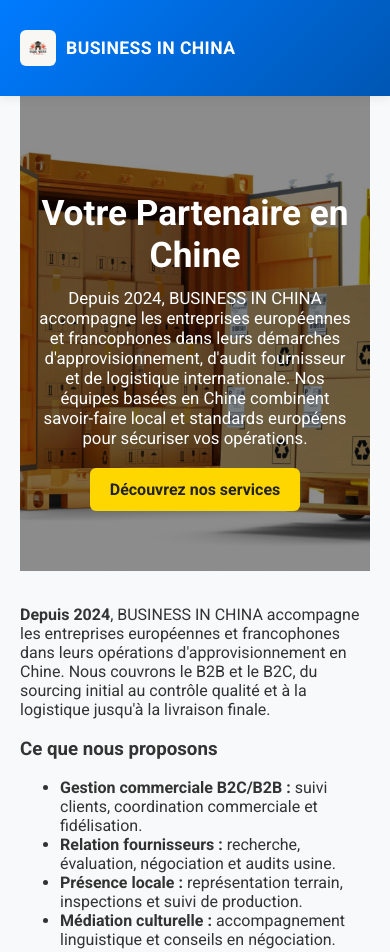
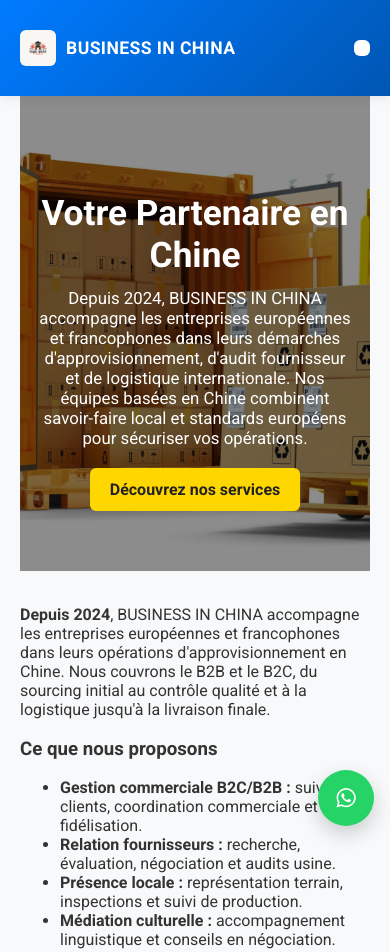
Before and after one commit to SSJosue/Business-in-China, a plain HTML site: page index.html in a window 390 px wide. Shown: the top 952 px of the page. Drawn offline with Linux system fonts and the light colour scheme.

Commit message:
Update index.html

```diff
--- a/index.html
+++ b/index.html
@@ -117,7 +117,7 @@
 
         .hamburger-btn {
             display: none;
-            background: transparent;
+            background: white;
             border: none;
             color: white;
             cursor: pointer;
@@ -307,7 +307,7 @@
 
     <header role="banner">
         <div class="header-content">
-            <a href="#about" class="brand" aria-label="Business in China - accueil">
+            <a href="#about" class="brand" aria-label="Business in China - accueil</a>">
                 <img src="fais moi un vrai logo professionnel sans background _ Business in China_.jpg" alt="Logo BUSINESS IN CHINA" height="36" style="width:auto; border-radius:6px; object-fit:contain;">
                 <h1 style="font-family: 'Roboto', sans-serif; font-weight:700; margin:0; font-size:1.1rem; letter-spacing:0.4px;">BUSINESS IN CHINA</h1>
             </a>
@@ -401,7 +401,52 @@
                 </div>
             </div>
         </section>
+        <style>
+        /* WhatsApp floating button */
+        #whatsapp-btn {
+            position: fixed;
+            right: 16px;
+            top: 50%;
+            transform: translateY(-50%);
+            background: #25D366;
+            color: #fff;
+            width: 56px;
+            height: 56px;
+            border-radius: 50%;
+            display: flex;
+            align-items: center;
+            justify-content: center;
+            box-shadow: 0 8px 20px rgba(0,0,0,0.18);
+            z-index: 2200;
+            text-decoration: none;
+            transition: transform .18s ease, box-shadow .18s ease;
+        }
+        #whatsapp-btn:focus,
+        #whatsapp-btn:hover {
+            transform: translateY(-50%) scale(1.06);
+            box-shadow: 0 12px 30px rgba(0,0,0,0.22);
+            outline: none;
+        }
+        #whatsapp-btn i { font-size: 22px; }
 
+        /* Keep button bottom-right on small screens (avoid centered overlay) */
+        @media (max-width: 720px) {
+            #whatsapp-btn {
+                top: auto;
+                bottom: 18px;
+                right: 16px;
+                transform: none;
+            }
+        }
+        </style>
+
+        <a id="whatsapp-btn"
+             href="https://wa.me/8613501658242?text=Bonjour%20BUSINESS%20IN%20CHINA%2C%20je%20souhaite%20être%20contacté%20pour%20mes%20achats%20en%20Chine."
+             target="_blank" rel="noopener noreferrer"
+             aria-label="Contacter BUSINESS IN CHINA via WhatsApp">
+            <span class="visually-hidden">Contacter BUSINESS IN CHINA via WhatsApp</span>
+            <i class="fab fa-whatsapp" aria-hidden="true"></i>
+        </a>
 
 
         <section id="services" aria-labelledby="services-title">
@@ -411,28 +456,28 @@
                     <i class="fas fa-shopping-cart" aria-hidden="true"></i>
                     <h3 id="svc-1">Achats &amp; Sourcing</h3>
                     <p>Recherche fournisseurs, évaluation, négociation et suivi de production pour garantir conformité et prix compétitifs.</p>
-                    <a class="btn" href="contact.html" aria-label="Contactez-nous pour Achats">En savoir plus</a>
+                    <a class="btn" href="#contact" aria-label="Contactez-nous pour Achats">En savoir plus</a>
                 </article>
 
                 <article class="service" role="listitem" aria-labelledby="svc-2" tabindex="0">
                     <i class="fas fa-truck" aria-hidden="true"></i>
                     <h3 id="svc-2">Logistique &amp; Transport</h3>
                     <p>Solutions FCL/LCL, dédouanement, assurance et optimisation de chaîne d'approvisionnement pour réduire les délais.</p>
-                    <a class="btn" href="contact.html" aria-label="Contactez-nous pour Logistique">Obtenir un devis</a>
+                    <a class="btn" href="#contact" aria-label="Contactez-nous pour Logistique">Obtenir un devis</a>
                 </article>
 
                 <article class="service" role="listitem" aria-labelledby="svc-3" tabindex="0">
                     <i class="fas fa-handshake" aria-hidden="true"></i>
                     <h3 id="svc-3">Relations B2C/B2B</h3>
                     <p>Mise en relation, développement commercial et accompagnement pour établir des partenariats durables.</p>
-                    <a class="btn" href="contact.html" aria-label="Contactez-nous pour B2B">Commencer</a>
+                    <a class="btn" href="#contact" aria-label="Contactez-nous pour B2B">Commencer</a>
                 </article>
 
                 <article class="service" role="listitem" aria-labelledby="svc-4" tabindex="0">
                     <i class="fas fa-check-circle" aria-hidden="true"></i>
                     <h3 id="svc-4">Contrôle Qualité</h3>
                     <p>Inspections pré-expédition, tests et rapports détaillés pour minimiser les non-conformités.</p>
-                    <a class="btn" href="contact.html" aria-label="Contactez-nous pour Contrôle Qualité">Demandez une inspection</a>
+                    <a class="btn" href="#contact" aria-label="Contactez-nous pour Contrôle Qualité">Demandez une inspection</a>
                 </article>
             </div>
         </section>
@@ -650,5 +695,4 @@
         })();
     </script>
 </body>
-
 </html>
```
